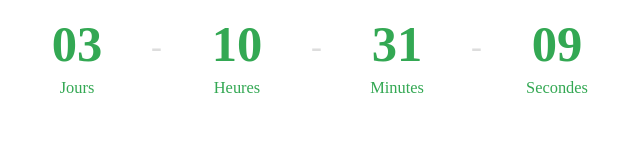
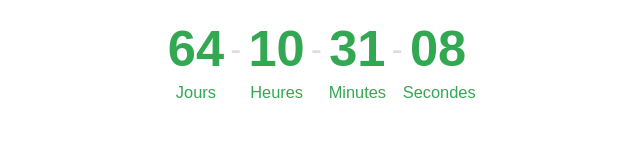
Before and after one commit to marketing922/ComponentExterne, a plain HTML site: page index.html in a window 1280 px wide. Shown: the whole page, without its empty margins (323-963 px from the left). Drawn offline with Linux system fonts and the light colour scheme.

Commit message:
update index.heml mvp

```diff
--- a/index.html
+++ b/index.html
@@ -1,2 +1,53 @@
-<script src="https://marketing922.github.io/ComponentExterne/countdown.js" defer></script>
-<div class="countdown" data-target-date="2025-11-01T00:00:00"></div>
+<!DOCTYPE html>
+<html lang="fr">
+
+<head>
+    <meta charset="utf-8" />
+    <meta name="viewport" content="width=device-width,initial-scale=1" />
+    <title>Compte à rebours</title>
+
+    <style>
+        html,
+        body {
+            margin: 0;
+            padding: 0;
+            background: #fff;
+            display: flex;
+            justify-content: center;
+            align-items: center;
+            height: 120px;
+            /* 同步 iframe 的高度 */
+            font-family: Arial, sans-serif;
+        }
+
+        .countdown {
+            width: 100%;
+            display: flex;
+            justify-content: center;
+            align-items: center;
+        }
+    </style>
+
+    <!-- 加载你的倒计时脚本 -->
+    <script src="https://marketing922.github.io/ComponentExterne/countdown.js" defer></script>
+</head>
+
+<body>
+    <div id="countdown-slot" class="countdown" data-target-date=""></div>
+
+    <script>
+        // 从 URL 里取 ?date=xxxx
+        const params = new URLSearchParams(window.location.search);
+        const dateFromUrl = params.get("date");
+
+        // 兜底用一个默认日期，防止没有传参的时候报错
+        const finalDate = dateFromUrl || "2025-12-31T23:59:59";
+
+        // 把 data-target-date 动态塞进去
+        document
+            .getElementById("countdown-slot")
+            .setAttribute("data-target-date", finalDate);
+    </script>
+</body>
+
+</html>
```
Also changed, not shown: test.html (deleted, +0 -2 lines).
